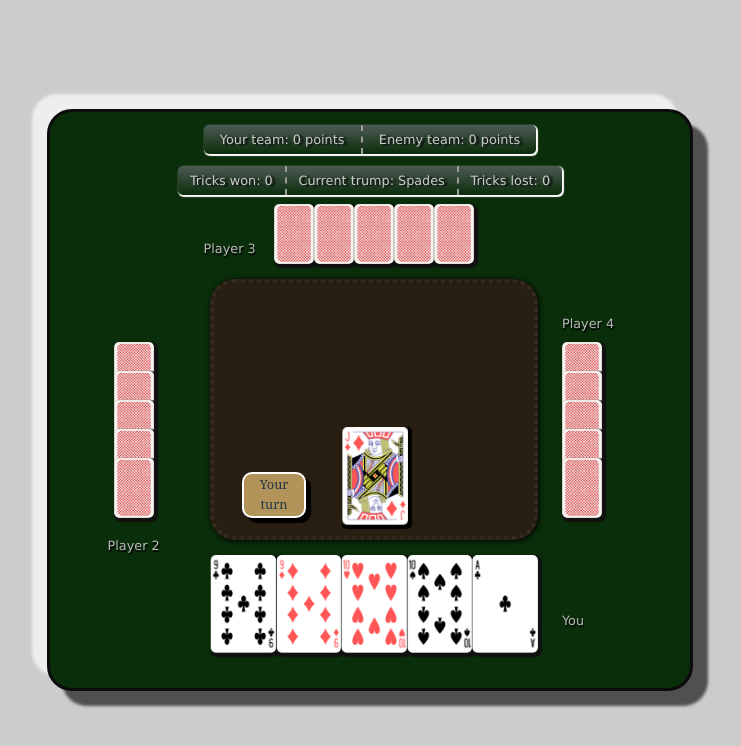
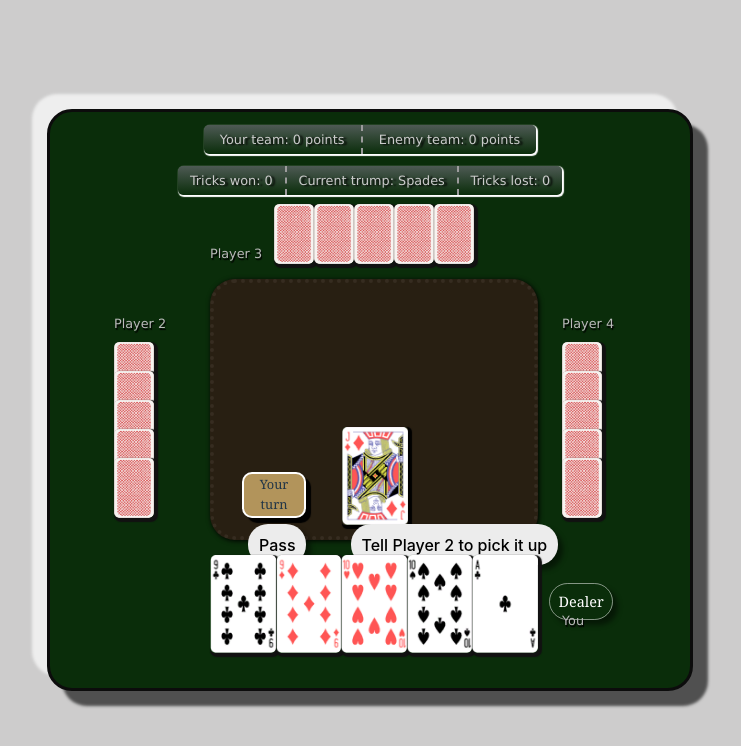
Before and after one commit to jasminealmassri/Euchre.Web, a React (Vite) app in the folder euchre-react/: page / in a window 1280 px wide. Shown: the top 746 px of the page, without its empty margins (270-1011 px from the left). Built offline with nearby package versions, Linux system fonts and the light colour scheme.

Commit message:
Added prompt component and dealer indicator

```diff
--- a/euchre-react/src/components/EuchreComponent.tsx
+++ b/euchre-react/src/components/EuchreComponent.tsx
@@ -63,10 +63,13 @@ const EuchreComponent : React.FC<props> = ({children}) => {
 
 
     useEffect(() => {
-      if (!hasMounted.current) {
-        startNewGame();
-        hasMounted.current = true;
-      }
+      setTimeout(() => {
+        if (!hasMounted.current) {
+          startNewGame();
+          hasMounted.current = true;
+        }
+      }, 500);
+
     }, []);
 
     useEffect(() => {
--- a/euchre-react/src/components/MessageComponent.css
+++ /dev/null
@@ -1,27 +0,0 @@
-.message {
-    position: relative;
-    display: flex;
-    border-radius: 10px;
-    box-sizing: border-box;
-    box-shadow: 5px 5px 1px rgb(0, 0, 0);
-    align-items: center;
-    text-align: center;
-    justify-content: center;
-    top: 48%;
-    left: 30%;
-    z-index: 10;
-    border: 2px solid white;
-    font-family: Cambria, Cochin, Georgia, Times, 'Times New Roman', serif;
-    font-size: 0.8rem;
-    padding: 1%;
-    height: 8%;
-    width: 10%;
-    /* background-color: rgba(255,255,255,0.5); */
-    animation: wink 2s linear infinite;
-}
-
-@keyframes wink {
-    0% { background-color: rgba(255, 214, 133, 0.8); }
-    50% { background-color: rgba(255, 214, 133, 0.5);}
-    100% { background-color: rgba(255, 214, 133, 0.8); }
-}
--- a/euchre-react/src/components/MessageComponent.tsx
+++ /dev/null
@@ -1,30 +0,0 @@
-import { useState, useContext, useEffect } from 'react';
-import React from 'react'
-import { gameInterface } from '../interfaces/gameInterface'
-import { gamePhase } from '../interfaces/gamePhase';
-import { GameContext } from './EuchreComponent';
-import './MessageComponent.css'
-
-
-const MessageComponent = () => {
-  const game = useContext(GameContext);
-  const [message, setMessage] = useState('Welcome');
-
-  useEffect(() => {
-    if (game) {
-      switch (game.phase) {
-        case gamePhase.firstRoundTrump:
-          setMessage('Your turn');
-          break;
-        default:
-          setMessage('Welcome'); // Default message if phase doesn't match
-          break;
-      }
-    }
-  }, [game]); // Update only when game or game.phase changes
-    return (
-    <div className="message">{ message }</div>
-  )
-}
-
-export default MessageComponent
--- /dev/null
+++ b/euchre-react/src/components/PromptComponent.css
@@ -0,0 +1,88 @@
+.message {
+    position: relative;
+    display: flex;
+    border-radius: 10px;
+    box-sizing: border-box;
+    box-shadow: 5px 5px 1px rgb(0, 0, 0);
+    align-items: center;
+    text-align: center;
+    justify-content: center;
+    top: 48%;
+    left: 30%;
+    z-index: 10;
+    border: 2px solid white;
+    font-family: Cambria, Cochin, Georgia, Times, 'Times New Roman', serif;
+    font-size: 0.8rem;
+    padding: 1%;
+    height: 8%;
+    width: 10%;
+    animation: fade 2s linear infinite;
+}
+
+@keyframes fade {
+    0% { background-color: rgba(255, 214, 133, 0.8); }
+    50% { background-color: rgba(255, 214, 133, 0.5);}
+    100% { background-color: rgba(255, 214, 133, 0.8); }
+}
+
+.prompt_choice1, .prompt_choice2 {
+    position: relative;
+    padding : 1.5%;
+    box-sizing: border-box;
+    margin: 1%;
+    border-radius: 20px;
+    background-color: rgb(236, 236, 236);
+    box-shadow: 5px 5px 5px rgba(0, 0, 0, 0.459);
+    z-index: 10;
+    top: 48%;
+    cursor: pointer;
+    transition: all 0.2s linear;
+}
+
+.prompt_choice1 {
+    left: 30%;
+}
+
+.prompt_choice2 {
+    left: 35%;
+}
+
+.prompt_choice1:hover, .prompt_choice2:hover {
+    background-color: rgb(250, 208, 90);
+    top: 47%;
+    transform: scale(1.1);
+}
+
+.player_1_is_dealer, .player_2_is_dealer, .player_3_is_dealer, .player_4_is_dealer {
+    color: white;
+    border: 1px solid rgba(255,255,255,0.5);
+    font-family: Cambria, Cochin, Georgia, Times, 'Times New Roman', serif;
+    position: relative;
+    width: 4rem;
+    padding: 1%;
+    border-radius: 20px;
+    text-align: center;
+    font-size: 0.9rem;
+    box-sizing: border-box;
+    box-shadow: 5px 5px 5px rgba(0, 0, 0, 0.459);
+}
+
+.player_1_is_dealer {
+    top: 50%;
+    left: 78%;
+}
+
+.player_2_is_dealer {
+    top: -2%;
+    left: 9%;
+}
+
+.player_3_is_dealer {
+    top: -14%;
+    left: 23%;
+}
+
+.player_4_is_dealer {
+    top: -2%;
+    left: 78%;
+}
--- /dev/null
+++ b/euchre-react/src/components/PromptComponent.tsx
@@ -0,0 +1,38 @@
+import { useState, useContext, useEffect } from 'react';
+import { gamePhase } from '../interfaces/gamePhase';
+import { GameContext } from './EuchreComponent';
+import './PromptComponent.css'
+
+const dealerClasses : string[] = ['player_1_is_dealer', 'player_2_is_dealer', 'player_3_is_dealer', 'player_4_is_dealer' ]
+
+const MessageComponent = () => {
+  const game = useContext(GameContext);
+  const [message, setMessage] = useState('Welcome');
+  const [prompt1, setPrompt1] = useState('Pass');
+  const [prompt2, setPrompt2] = useState('Tell Player 2 to pick it up');
+  const [dealerCSSClass, setdealerCSSClass] = useState('player_1_is_dealer');
+
+  useEffect(() => {
+    if (game) {
+      setdealerCSSClass(dealerClasses[game.dealer]);
+      switch (game.phase) {
+        case gamePhase.firstRoundTrump:
+          setMessage('Your turn');
+          break;
+        default:
+          setMessage('Welcome'); // Default message if phase doesn't match
+          break;
+      }
+    }
+  }, [game]); // Update only when game or game.phase changes
+  return (
+      <>
+        <div className="message">{ message }</div>
+        <button className="prompt_choice1">{ prompt1 }</button>
+        <button className="prompt_choice2">{ prompt2 }</button>
+        <div className={`${dealerCSSClass}`}>Dealer</div>
+      </>
+    )
+}
+
+export default MessageComponent
--- a/euchre-react/src/components/TableComponent.css
+++ b/euchre-react/src/components/TableComponent.css
@@ -22,13 +22,13 @@
 
 #player-2-label {
 
-    bottom: 23%;
-    left: 9%;
+    top: 35%;
+    left: 10%;
 }
 
 #player-3-label {
-    top: 22%;
-    left: 24%;
+    top: 23%;
+    left: 25%;
 }
 
 #player-4-label {
--- a/euchre-react/src/components/TableComponent.tsx
+++ b/euchre-react/src/components/TableComponent.tsx
@@ -3,7 +3,7 @@ import {useContext} from 'react'
 import HandComponent from './HandComponent';
 import TrickComponent from './TrickComponent'
 import './TableComponent.css';
-import MessageComponent from './MessageComponent';
+import MessageComponent from './PromptComponent';
 
 
 
```
